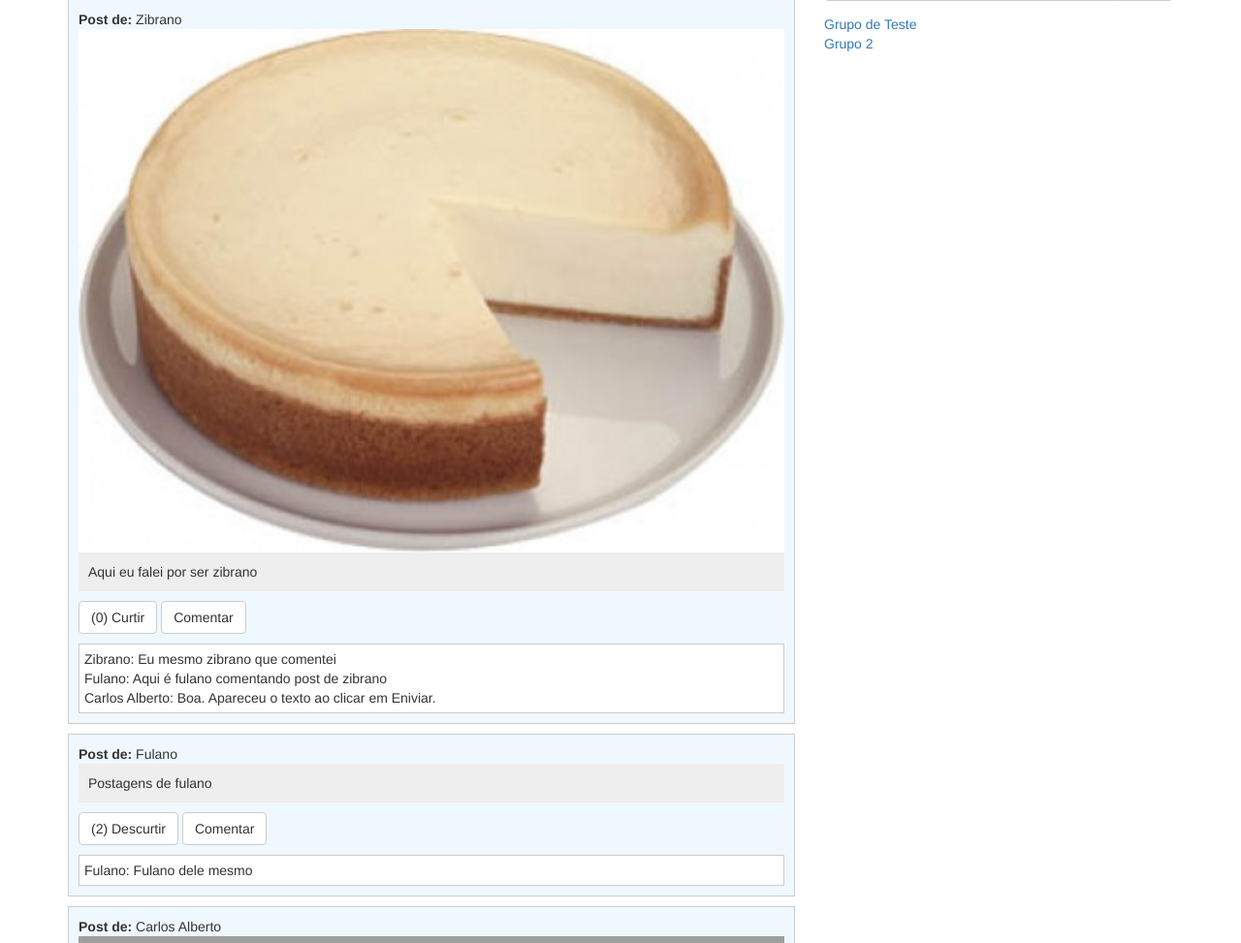
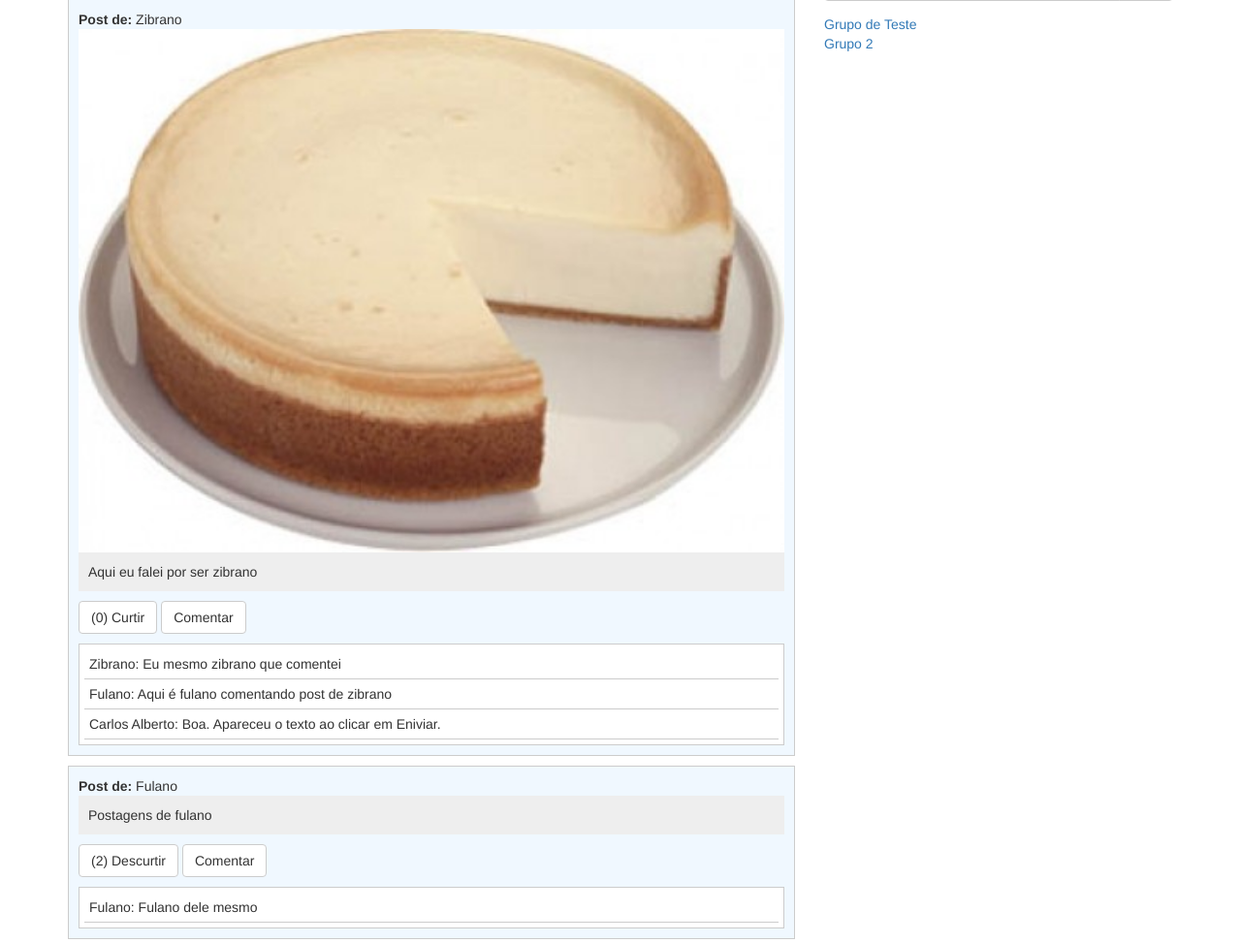
Before and after one commit to carlosaw/facebook, a PHP site: page /facebook/ in a window 1280 px wide. Shown: the part 284-1257 px from the top of the page at 97% size. Run offline with PHP 8.4, Linux system fonts and the light colour scheme; a user stored in the database is signed in; data comes from the database, SQL or seed files in the repository; grey boxes are pictures that could not be loaded.

Commit message:
Comments & Groups

```diff
--- a/assets/css/template.css
+++ b/assets/css/template.css
@@ -35,6 +35,11 @@
 }
 .postitem_comentarios li {
   list-style: none;
+  padding: 5px;
+}
+.line {
+  height: 1px;
+  background-color: #CCC;
 }
 .postitem_comentarios ul {
   margin-top: 0;
--- a/models/posts.php
+++ b/models/posts.php
@@ -42,23 +42,21 @@ class Posts extends model {
 		(select usuarios.nome from usuarios where usuarios.id = posts.id_usuario) as nome,
 		(select count(*) from posts_likes where posts_likes.id_post = posts.id) as likes,
 		(select count(*) from posts_likes where posts_likes.id_post = posts.id and posts_likes.id_usuario = '".$_SESSION['lgsocial']."') as liked,
-		(select texto from posts_comentarios where posts_comentarios.id_post = posts.id and id_usuario = '".$_SESSION['lgsocial']."') as comentado,
-		(select texto from posts_comentarios where posts_comentarios.id_post = posts.id and id_usuario = '".$_SESSION['lgsocial']."') as comentarios
+		(select count(*) from posts_comentarios where posts_comentarios.id_post = posts.id and posts_comentarios.id_usuario = '".$_SESSION['lgsocial']."') as comentarios
 		FROM posts
 		WHERE id_usuario IN (".implode(',', $ids).")
 		ORDER BY data_criacao DESC";
 		$sql = $this->db->query($sql);
 
-		if($sql->rowCount() > 0) {
+		if($sql->rowCount() > 0){
 			$array = $sql->fetchAll();
-			foreach($array as $post) {
+			foreach ($array as $post) {
 				$post['comentarios'] = $this->buscarComentarios($post['id']);
-				/*print_r($post['comentarios']);
-				exit;*/
 				$posts[] = $post;
 			}
 		}
-
+		/*print_r($array);
+		exit;*/
 		return $posts;
 	}
 
@@ -91,19 +89,12 @@ class Posts extends model {
 
 	public function buscarComentarios($id_post) {
 		$array = array();
-
-		$sql = "SELECT
-							*,
-							(select usuarios.nome from usuarios where usuarios.id = posts_comentarios.id_usuario) AS nome,
-							texto
-							FROM posts_comentarios
-							WHERE id_post = '$id_post'";
-		$sql = $this->db->query($sql);
+		$sql = "SELECT *,
+								 (select usuarios.nome from usuarios where usuarios.id = posts_comentarios.id_usuario) AS nome,
+								 texto FROM posts_comentarios WHERE id_post = '$id_post'";
+			$sql = $this->db->query($sql);
 			$array = $sql->fetchAll();
-			/*print_r($array);
-			exit;*/
 		return $array;
-
-	}
+	 }
 
 }
--- a/views/postitem.php
+++ b/views/postitem.php
@@ -20,16 +20,19 @@
       <button class="btn btn-default" data-id="<?php echo $id; ?>" onclick="comentar(this), location.reload()">Enviar</button>
     </div>
 
-  <?php if($comentarios || $comentado !== null): ?>
-    <div class="postitem_comentarios" class="form-control">
-      <ul>
+    <?php if($comentarios):?>
+      <div class="postitem_comentarios">
+        <ul>
         <?php foreach ($comentarios as $comentario):?>
         <li>
           <?php echo $comentario['nome'].": ".$comentario['texto'];?>
         </li>
+        <div class="line"></div>
         <?php endforeach;?>
-      </ul>
-    </div>
-  <?php endif; ?>
+        </ul>
+
+      </div>
+    <?php endif;?>
+
   </div>
 </div>
```
